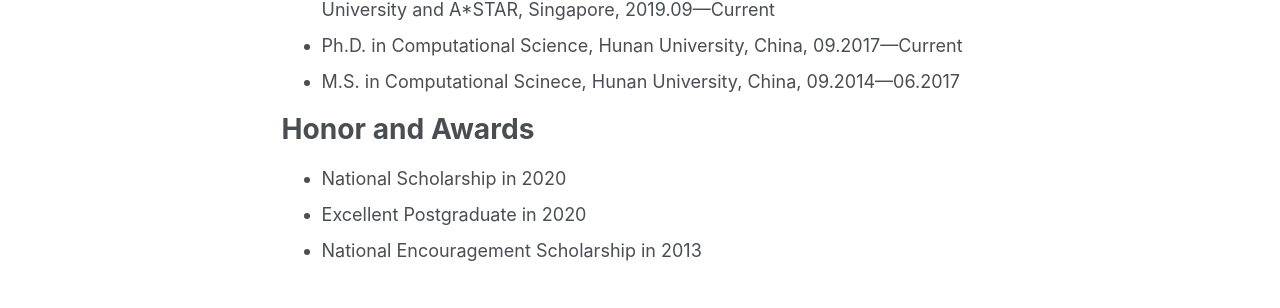
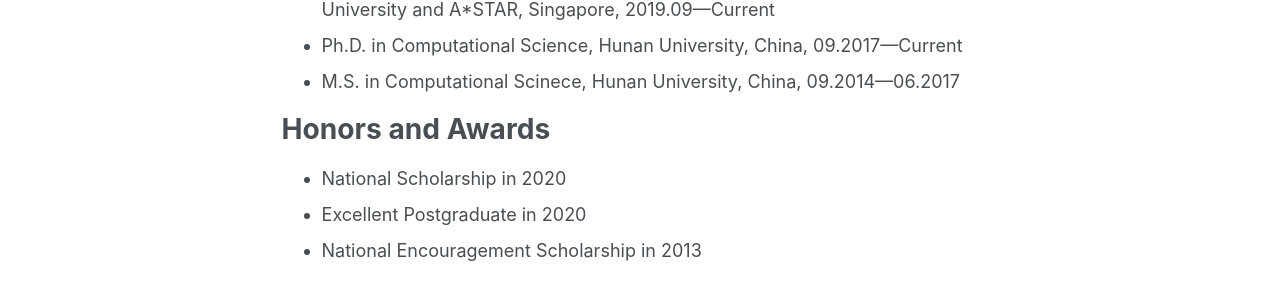
Before and after one commit to longyahui/Home, a Jekyll site: the page built from _pages/about.md, in a window 1280 px wide and 1183 px high. Shown: the part 712-1020 px from the top of the window. Built offline with Jekyll 4.4.1, drawn with Linux system fonts in a browser that asks for light colours.

Commit message:
Update about.md

```diff
--- a/_pages/about.md
+++ b/_pages/about.md
@@ -24,7 +24,7 @@ I am a candidate Ph.D at College of Computer Science and Electronic Engineering,
 - Ph.D. in Computational Science, Hunan University, China, 09.2017—Current
 - M.S. in Computational Scinece, Hunan University, China, 09.2014—06.2017
 
-# Honor and Awards
+# Honors and Awards
 - National Scholarship in 2020
 - Excellent Postgraduate in 2020
 - National Encouragement Scholarship in 2013
```
